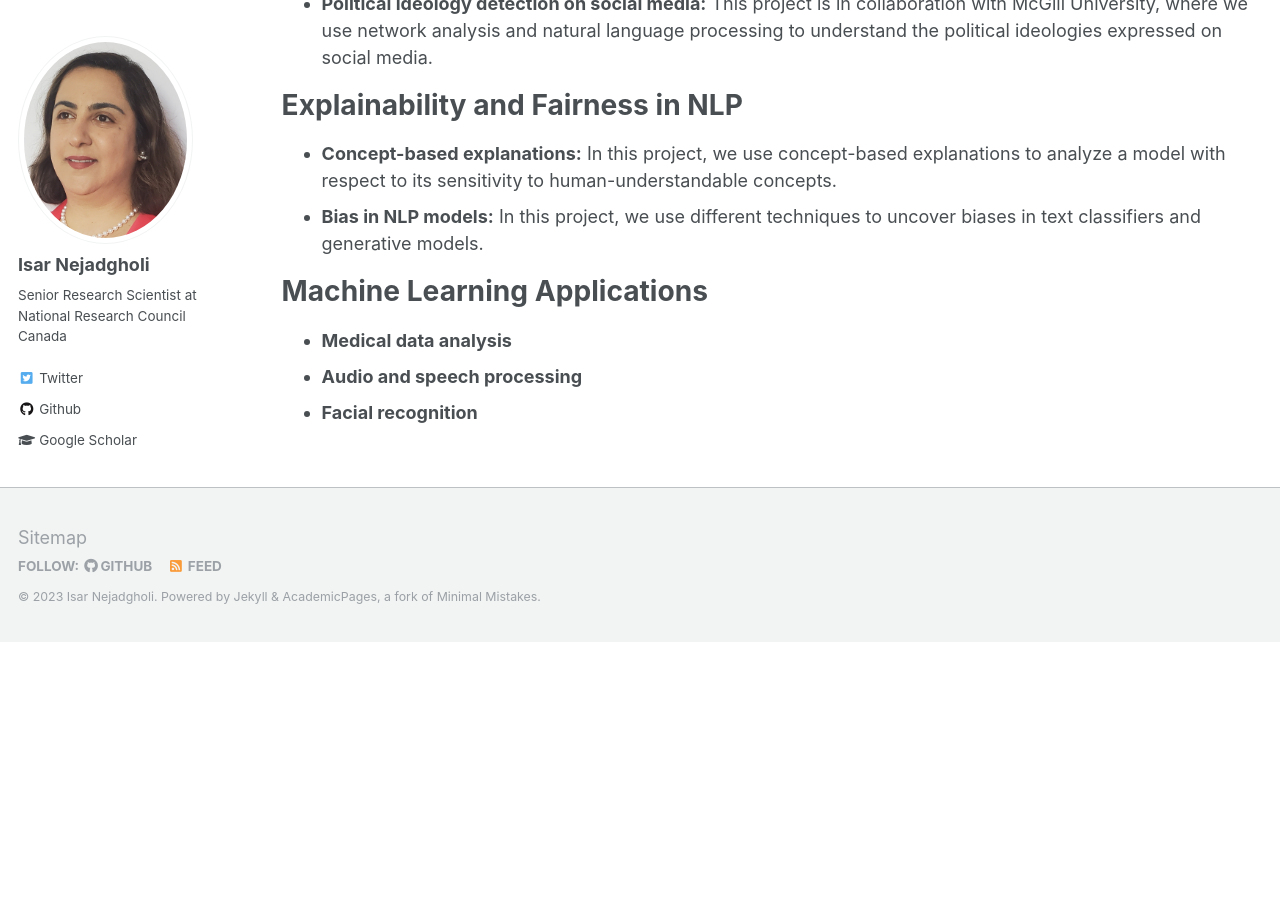
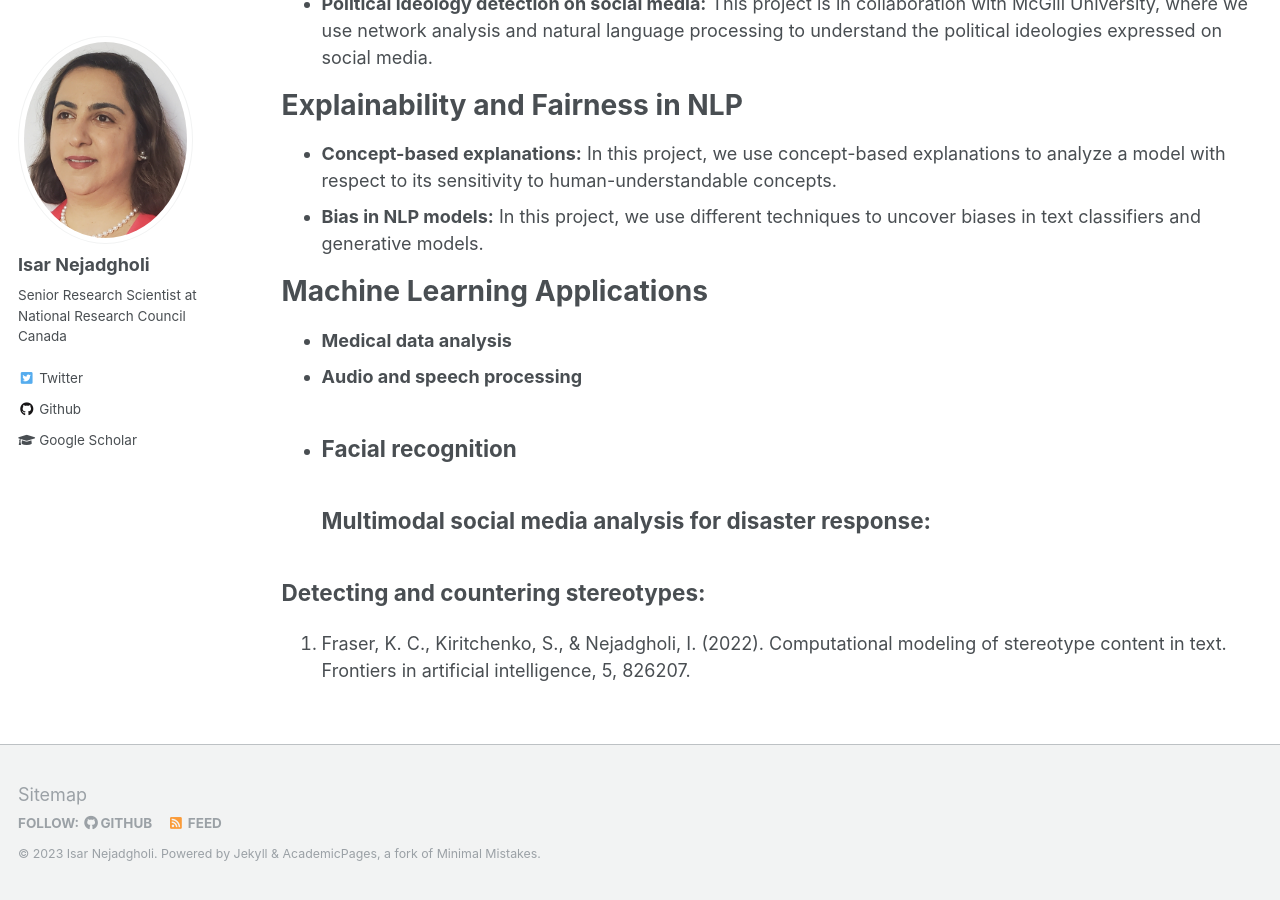
Before and after one commit to IsarNejad/IsarNejad.github.io, a Jekyll site: the page built from _pages/research.md, in a window 1280 px wide and 900 px high, scrolled down 507 px. Built offline with Jekyll 4.4.1, drawn with Linux system fonts in a browser that asks for light colours; before the commit the page ends 1149 px from its top, so only the background shows below that.

Commit message:
Update research.md

```diff
--- a/_pages/research.md
+++ b/_pages/research.md
@@ -7,9 +7,9 @@ author_profile: true
 
 
 # AI for Social Good
-  - **Multimodal social media analysis for disaster response:** This project is funded by New Beginning Initiative Program and is in collaboration with Carleton University.
+  - [**Multimodal social media analysis for disaster response:**](#MultiModal-Disaster) This project is funded by New Beginning Initiative Program and is in collaboration with Carleton University.
   - **Innovative solutions to improve the immigration system in Canada:** This project is in collaboration with MILA institute and focuses on using AI to make the immigration settlement in Canada more efficient.
-  - **Detecting and countering stereotypes:** This project focuses on detecting abusive language on social media and countering it using NLP models.
+  - [**Detecting and countering stereotypes:**](#Det-Count-Stereo) This project focuses on detecting abusive language on social media and countering it using NLP models.
 
 # Computational Social Science
   - **Stereotypes in natural language:** In this project, we use computational linguistics and machine learning techniques to uncover and combat the stereotypical views prominent in society.
@@ -23,3 +23,11 @@ author_profile: true
   - **Medical data analysis**
   - **Audio and speech processing**
   - **Facial recognition**
+---
+## Multimodal social media analysis for disaster response:
+<a id="MultiModal-Disaster"></a>
+
+## Detecting and countering stereotypes:
+<a id="Det-Count-Stereo"></a>
+
+1. Fraser, K. C., Kiritchenko, S., & Nejadgholi, I. (2022). Computational modeling of stereotype content in text. Frontiers in artificial intelligence, 5, 826207.
```
